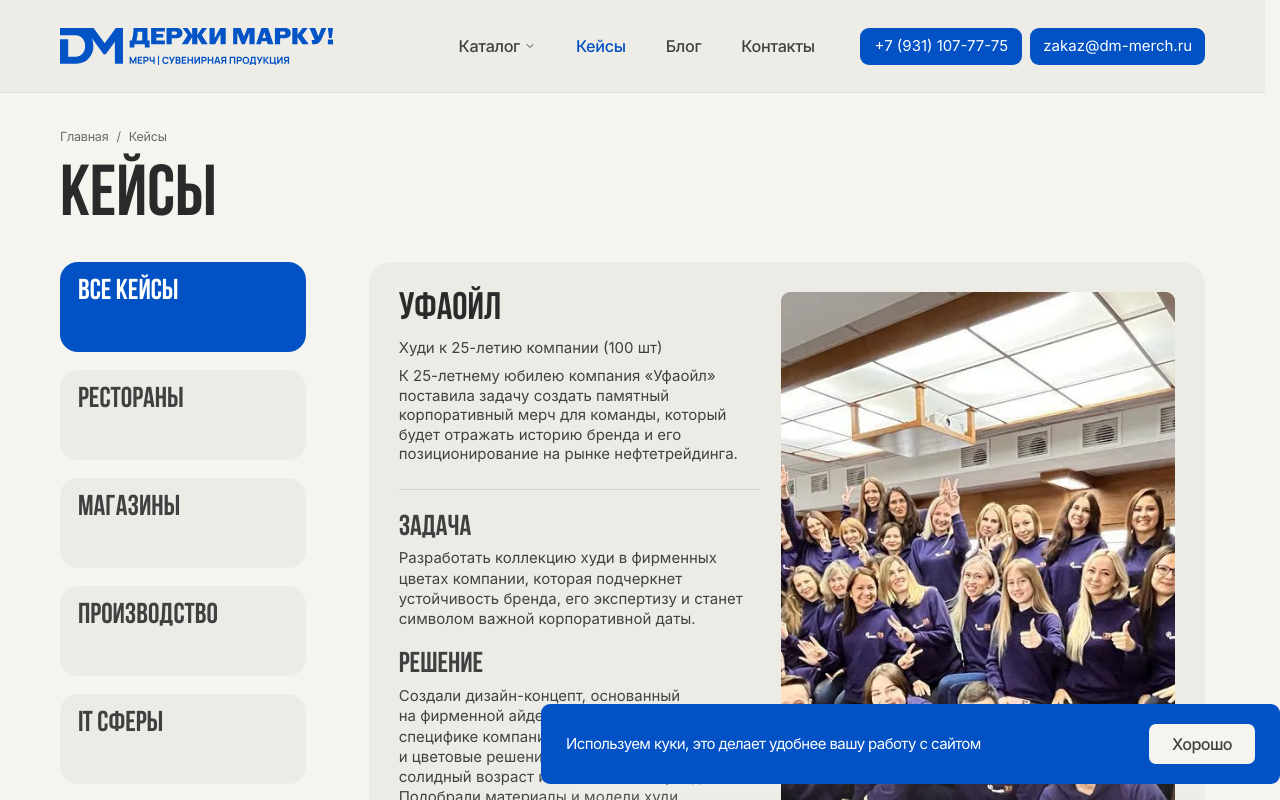
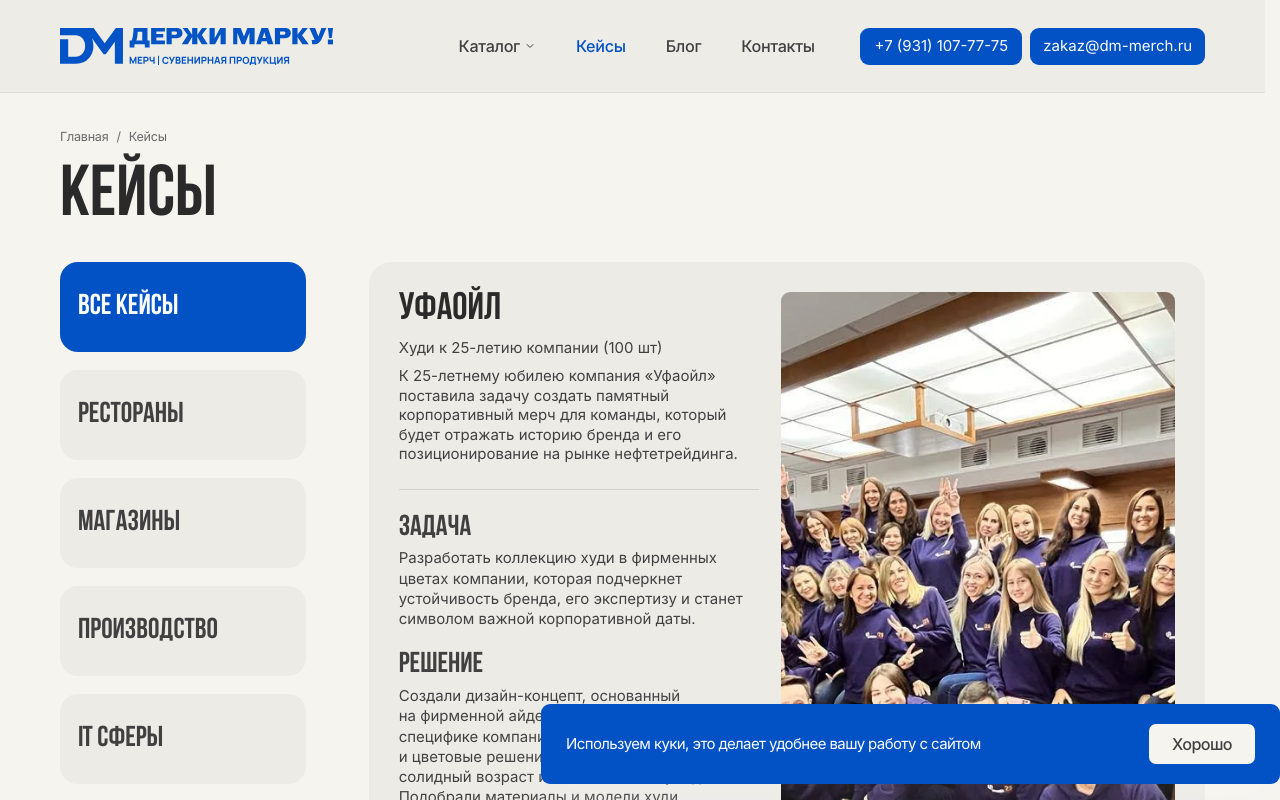
Before and after one commit to true-lnz/dm-merch-ru, a Next.js app: page /cases in a window 1280 px wide. Shown: the top 800 px of the page. Built offline with nearby package versions, Linux system fonts and the light colour scheme.

Commit message:
Кнопки в Кейсах выравнили

```diff
--- a/src/views/cases/ui/cases-page.tsx
+++ b/src/views/cases/ui/cases-page.tsx
@@ -57,7 +57,7 @@ export function CasesPage() {
                   type="button"
                   onClick={() => handleThemeChange(theme)}
                   className={cn(
-                    "flex min-h-[60px] md:min-h-[90px] w-[75%] shrink-0 cursor-pointer snap-start flex-col items-start justify-start rounded-[18px] px-[18px] py-4 text-left font-heading text-lg md:text-3xl leading-[0.95] uppercase transition-colors xl:w-full",
+                    "flex min-h-[60px] md:min-h-[90px] w-[75%] shrink-0 cursor-pointer snap-start flex-col items-start justify-center rounded-[18px] px-[18px] py-4 text-left font-heading text-xl md:text-3xl leading-[0.95] uppercase transition-colors xl:w-full",
                     isActive ? "bg-[var(--accent)] text-white" : "bg-[var(--card-bg)] text-[#404040] hover:bg-[#e1e0db]",
                   )}
                 >
```
